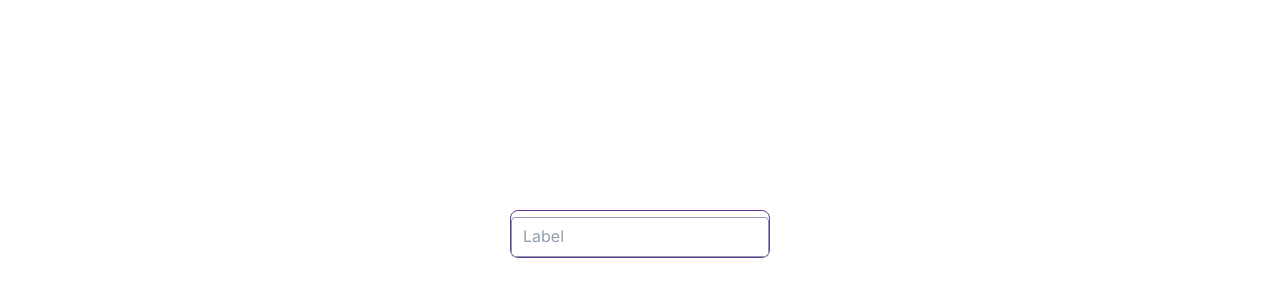
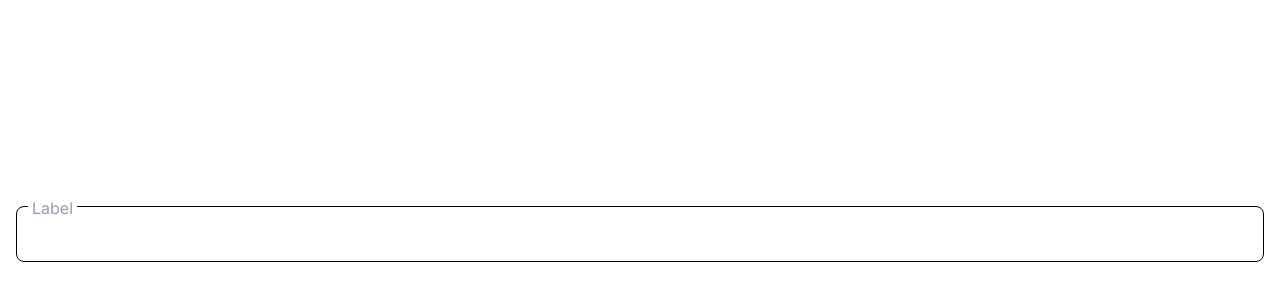
Before and after one commit to CodectiveOrg/pipelyze, a Next.js app: page / in a window 1280 px wide. Shown: the part 166-466 px from the top of the page. Built offline with nearby package versions, Linux system fonts and the light colour scheme.

Commit message:
style: refine CSS for fieldset, legend, and label alignment

```diff
--- a/src/components/text-field/text-field.component.tsx
+++ b/src/components/text-field/text-field.component.tsx
@@ -26,9 +26,10 @@ export default function TextFieldComponent(): ReactElement {
           // onChange={}
           // {...otherProps}
         />
+
         <fieldset className={styles.fieldset}>
           <legend className={styles.legend}>
-            <span>inactive </span>
+            <span></span>
           </legend>
         </fieldset>
       </div>
--- a/src/components/text-field/text-field.module.css
+++ b/src/components/text-field/text-field.module.css
@@ -2,64 +2,77 @@
   position: relative;
   display: inline-flex;
   flex-direction: column;
-  /* width: 100%; */
-  margin: 16px 0;
+  width: 100%;
+  /* line-height: 24px; */
+  margin: 16px;
 }
 
 .label {
-  position: absolute;
-  top: 15px;
+   position: absolute;
+  top: -8px;
   left: 12px;
+  background: #fff;
+  padding: 0 4px;
   font-size: 1rem;
   color: var(--palette-text-disabled);
   pointer-events: none;
   transform-origin: center;
+  transform-origin: top left;
   transition: all 0.2s ease;
+  z-index: 1;
+
 }
 
 .outlinedInput {
+  width: 100%;
+  /* height: 100%; */
+  min-height: 56px;
   position: relative;
-  padding: 20px 12px 6px 12px;
-  transition: border-color 0.2s ease;
-  border: 1px solid rebeccapurple;
+  padding: 16.5px 14px;
   border-radius: 8px;
+  box-sizing: border-box;
+  display: flex;
+  align-items: center;
+
 }
 
 .input {
-  display: flex; justify-content: center; align-items: center;
+  position: absolute;
+  inset: 0;
   appearance: none;
   -webkit-appearance: none;
   -moz-appearance: none;
+  outline: none;
   border: none;
-  outline: none;
   font-size: 1rem;
   width: 100%;
+  /* height: 100%; */
   background: transparent;
-  padding: 0;
+  padding: 14px 15.5px;
   margin: 0;
 }
 
 .fieldset {
   position: absolute;
   inset: 0;
+  pointer-events: none;
   margin: 0;
+  border-radius: 8px;
+  box-sizing: border-box;
+  border: 1px solid black;
   padding: 0 8px;
-  border: 1px solid var(--palette-text-disabled);
-  border-radius: 4px;
-  pointer-events: none;
-  transition: border-color 0.2s ease;
+  white-space: nowrap;
 }
 
+
 .legend {
-  font-size: 0.75rem;
   max-width: 0.01px;
-  visibility: hidden;
-  height: 12px;
-  visibility: visible;
+  white-space: nowrap;
+
 }
 
-.legend span {
-  display: inline-block;
-  padding: 0 4px;
-  visibility: hidden;
-}
+
+
+/* پدینگ های مربوط به سایز ها */
+/* padding: 16.5px 14px; /*
+padding: 8.5px 14px; */
```
